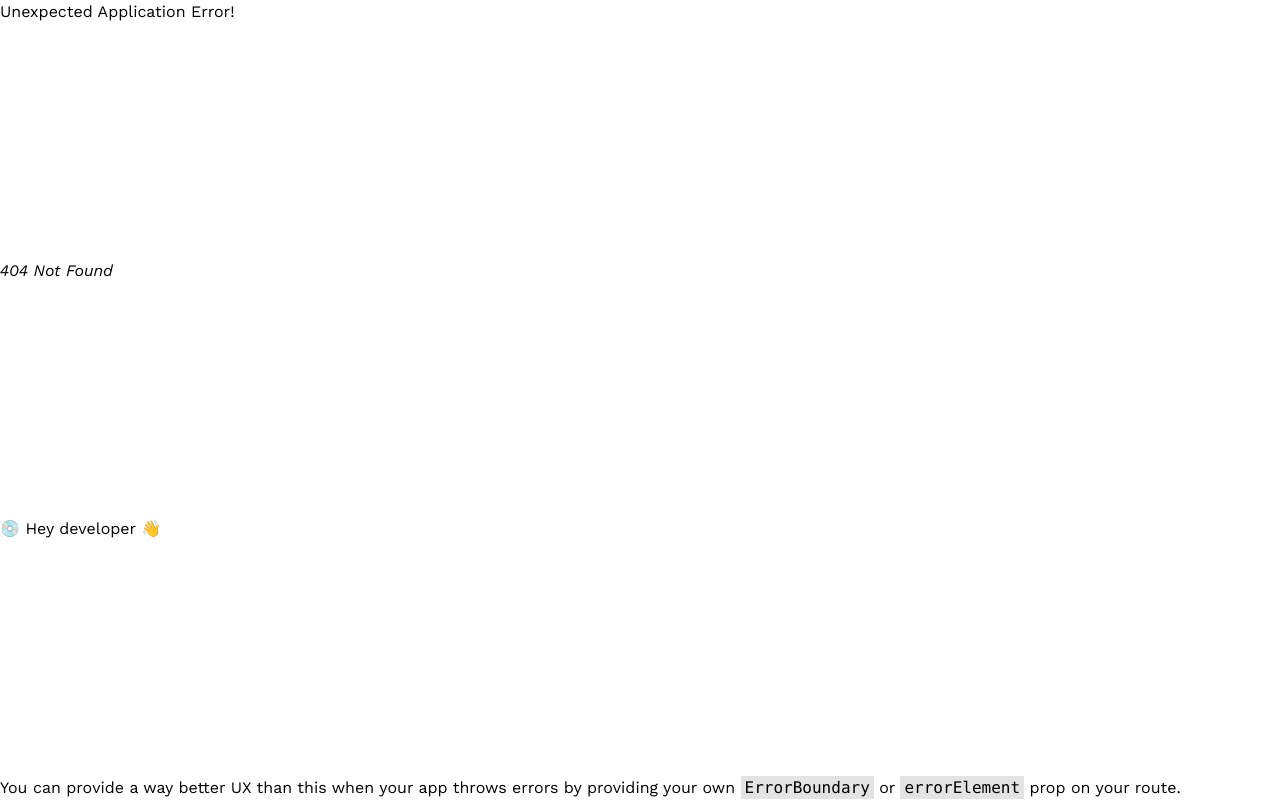
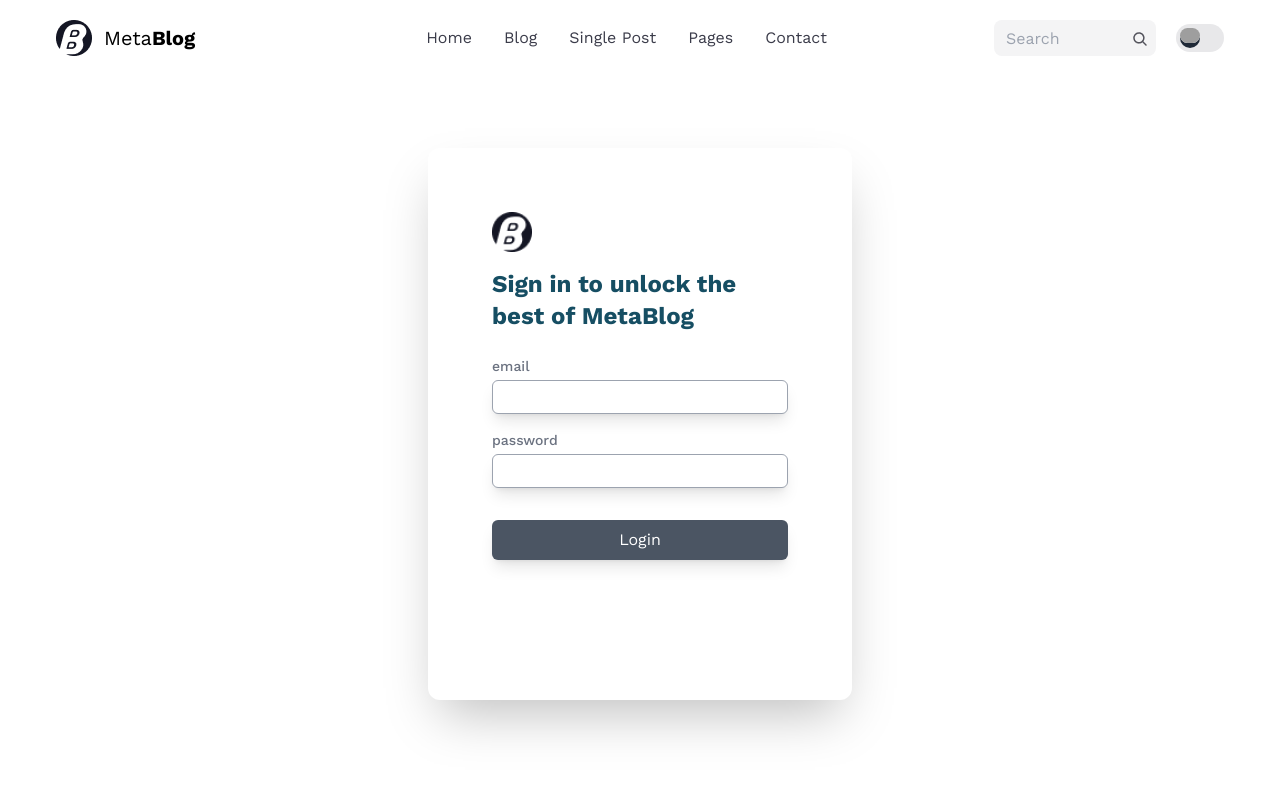
Before and after one commit to dkn1fe/blog, a React (Vite) app: page /auth/login in a window 1280 px wide. Before the commit this address had no page. Built offline with nearby package versions, Linux system fonts and the light colour scheme; grey boxes are pictures that could not be loaded.

Commit message:
add login block

```diff
--- a/src/app/providers/RouterProvider/config/router.tsx
+++ b/src/app/providers/RouterProvider/config/router.tsx
@@ -2,6 +2,7 @@ import {createBrowserRouter} from 'react-router-dom'
 import {Root} from '../../../../pages/Root'
 import {HomePage} from "../../../../pages/Home";
 import {Registration} from "../../../../features/auth";
+import {Login} from "../../../../features/auth/ui/Login.tsx";
 
 const routes = [
     {
@@ -15,6 +16,10 @@ const routes = [
             {
                 path:'auth/register',
                 element: <Registration/>
+            },
+            {
+                path:'auth/login',
+                element: <Login/>
             }
         ]
     }
--- a/src/features/auth/ui/Login.tsx
+++ b/src/features/auth/ui/Login.tsx
@@ -1,9 +1,70 @@
+import {loginInputList, registrationInputList} from '../../../shared/utils/authList.ts'
 import { useFormik, FormikValues } from "formik";
 import * as Yup from "yup";
+import logo from "../../../assets/home/logo.png";
+import {GoogleLogin} from "./GoogleLogin.tsx";
 
 
 export const Login = () => {
+    const formik = useFormik({
+        initialValues:{
+            email:'',
+            password:'',
+        },
+        validationSchema:Yup.object().shape({
+            email:Yup.string().required().email().trim(),
+            password: Yup.string().required().trim(),
+        }),
+        onSubmit:(values:FormikValues) => {
+            const {email,password} = values;
+        }
+    })
     return (
-
+        <div className="relative pt-16 container m-auto px-6 text-gray-500 md:px-12 xl:px-40">
+            <div className="m-auto md:w-8/12 lg:w-6/12 xl:w-6/12">
+                <div className="rounded-xl bg-white shadow-2xl">
+                    <div className="p-6 sm:p-16">
+                        <div className="space-y-4">
+                            <img src={logo}
+                                 loading="lazy" className="w-10" alt="blog logo"/>
+                            <h2 className="mb-8 text-2xl text-cyan-900 font-bold">Sign in to unlock the <br/> best
+                                of Meta<span className='font-bold'>Blog</span></h2>
+                        </div>
+                        <form onSubmit={formik.handleSubmit} className="mt-6 grid space-y-4">
+                            {loginInputList.map(item => (
+                                <div key={item.id}>
+                                    <label
+                                        htmlFor={item.title}
+                                        className="block text-sm font-medium"
+                                    >
+                                        {item.title}
+                                    </label>
+                                    <input
+                                        id={item.title}
+                                        name={item.title}
+                                        type={item.type}
+                                        onChange={formik.handleChange}
+                                        onBlur={formik.handleBlur}
+                                        value={formik.values[item.title]}
+                                        className="p-1 mt-1 border block w-full rounded-md border-gray-400 text-black shadow-lg"
+                                    />
+                                    {formik.touched[item.title] && formik.errors[item.title] ? (
+                                        <div className="text-red-600 text-xs pt-2">
+                                            {formik.errors[item.title] as string}
+                                        </div>
+                                    ) : null}
+                                </div>
+                            ))}
+                        </form>
+                        <button className='w-full mt-8 bg-gray-600 text-white py-2 px-4 rounded-md shadow-lg duration-200 hover:bg-indigo-700 focus:outline-none focus:ring-2'>
+                            Login
+                        </button>
+                        <div className='mt-3'>
+                            <GoogleLogin/>
+                        </div>
+                    </div>
+                </div>
+            </div>
+        </div>
     )
 }
--- a/src/features/auth/ui/Registration.tsx
+++ b/src/features/auth/ui/Registration.tsx
@@ -1,6 +1,6 @@
 import logo from '../../../assets/home/logo.png'
 import {GoogleLogin} from "./GoogleLogin.tsx";
-import { useFormik, FormikValues } from "formik";
+import {useFormik, FormikValues} from "formik";
 import * as Yup from "yup";
 import {registrationInputList} from "../../../shared/utils/authList.ts";
 
@@ -8,26 +8,26 @@ import {registrationInputList} from "../../../shared/utils/authList.ts";
 export const Registration = () => {
 
     const formik = useFormik({
-         initialValues:{
-             username:'',
-             email:'',
-             password:'',
-             repeatPassword:'',
+        initialValues: {
+            username: '',
+            email: '',
+            password: '',
+            repeatPassword: '',
         },
-         validationSchema:Yup.object().shape({
-             username:Yup.string().required().trim(),
-             email:Yup.string().email().required().trim(),
-             password:Yup.string().required().min(8),
-             repeatPassword:Yup.string().required().trim().oneOf([Yup.ref('password'),'Passwords must match'])
+        validationSchema: Yup.object().shape({
+            username: Yup.string().required().trim(),
+            email: Yup.string().email().required().trim(),
+            password: Yup.string().required().min(8),
+            repeatPassword: Yup.string().required().trim().oneOf([Yup.ref('password'), 'Passwords must match'])
         }),
-         onSubmit:(values:FormikValues)=>{
-             const {username,email,password} = values;
+        onSubmit: (values: FormikValues) => {
+            const {username, email, password} = values;
         }
 
     })
 
     return (
-        <div className="relative pt-20 container m-auto px-6 text-gray-500 md:px-12 xl:px-40">
+        <div className="relative pt-12 container m-auto px-6 text-gray-500 md:px-12 xl:px-40">
             <div className="m-auto md:w-8/12 lg:w-6/12 xl:w-6/12">
                 <div className="rounded-xl bg-white shadow-2xl">
                     <div className="p-6 sm:p-16">
@@ -39,7 +39,7 @@ export const Registration = () => {
                         </div>
                         <form onSubmit={formik.handleSubmit} className="mt-6 grid space-y-4">
                             {registrationInputList.map(item => (
-                            <div key = {item.id}>
+                                <div key={item.id}>
                                     <label
                                         htmlFor={item.title}
                                         className="block text-sm font-medium"
@@ -63,7 +63,11 @@ export const Registration = () => {
                                 </div>
                             ))}
                         </form>
-                        <div className='mt-6'>
+                        <button
+                            className='w-full mt-8 bg-gray-600 text-white py-2 px-4 rounded-md shadow-lg duration-200 hover:bg-indigo-700 focus:outline-none focus:ring-2'>
+                            Register
+                        </button>
+                        <div className='mt-3'>
                             <GoogleLogin/>
                         </div>
                     </div>
--- a/src/shared/utils/authList.ts
+++ b/src/shared/utils/authList.ts
@@ -8,3 +8,7 @@ export const registrationInputList = [
     {id:3,title:'password',type:'password',},
     {id:4,title:'repeatPassword',type:'password',},
 ]
+export const loginInputList = [
+    {id:1,title:'email',type:'email',},
+    {id:2,title:'password',type:'password',},
+]
```
Lines whose indentation alone changed are shown as unchanged.
